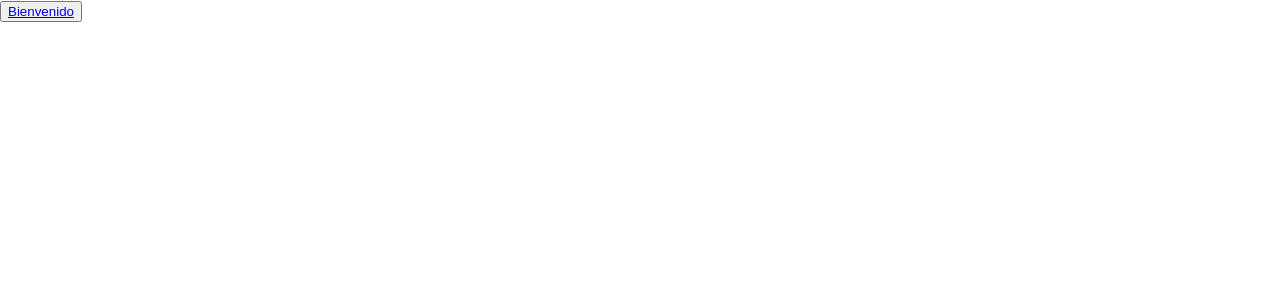
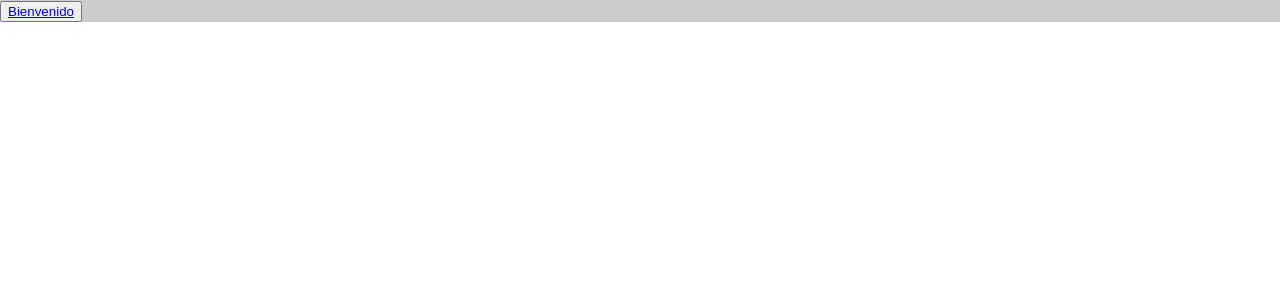
Before and after one commit to Blacki11/Pi-Pokemons-Henry, a React (Create React App) app in the folder client/: page / in a window 1280 px wide. Shown: the top 300 px of the page. Built offline with nearby package versions, Linux system fonts and the light colour scheme.

Commit message:
React-Redux v0.0.1

```diff
--- a/client/src/pages/inicio/inicio.jsx
+++ b/client/src/pages/inicio/inicio.jsx
@@ -1,12 +1,16 @@
 import { Link } from "react-router-dom";
 import React from "react";
 
-export default function Inicio(){
-    return (
-        <div>
-            <button>
-                <Link to='home'>Bienvenido</Link>
-            </button>
-        </div>
-    )
+export default function Inicio() {
+  return (
+    <div
+      style={{
+        backgroundImage: `url("https://via.placeholder.com/500")`,
+      }}
+    >
+      <button>
+        <Link to="home">Bienvenido</Link>
+      </button>
+    </div>
+  );
 }
```
Also changed, not shown: 1 other file (tests, documents, lock files or other folders).
